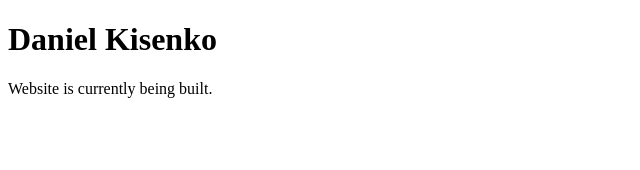
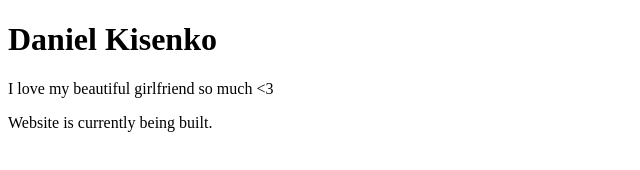
Before and after one commit to danielkisenko1/mywebsite, a plain HTML site: page index.html in a window 1280 px wide. Shown: the whole page, without its empty margins (0-640 px from the left). Drawn offline with Linux system fonts and the light colour scheme.

Commit message:
Update index.html

```diff
--- a/index.html
+++ b/index.html
@@ -9,6 +9,7 @@
     <header>
         <h1>Daniel Kisenko</h1>
     </header>
+    <p>I love my beautiful girlfriend so much <3</p>
     <p>Website is currently being built.</p>
     <footer>
     </footer>
```
